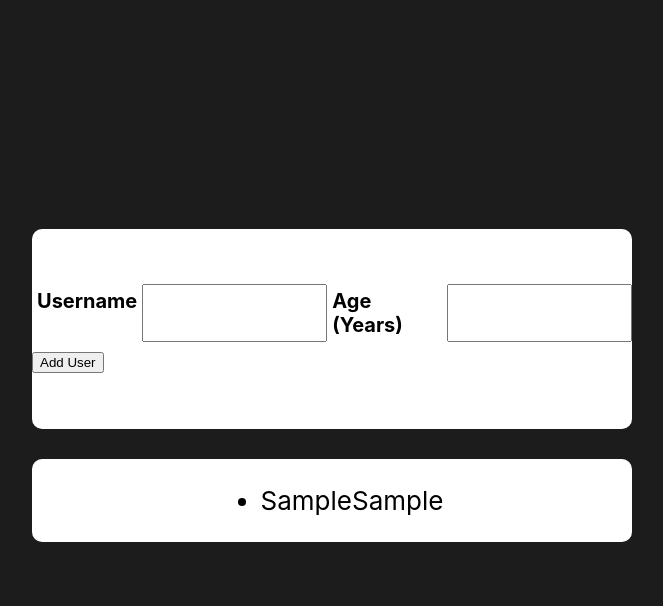
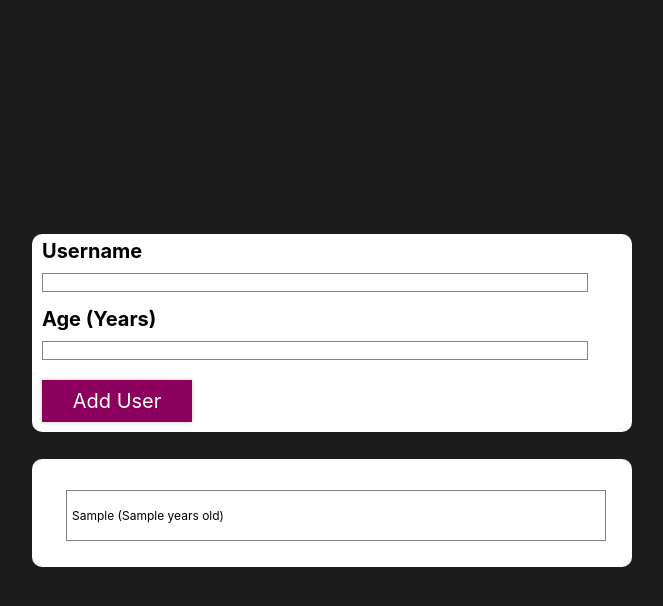
Before and after one commit to tomyang11/user-entry-log, a React (Create React App) app: page / in a window 1280 px wide. Both pictures are taken after typing "Sample", "Sample" into the empty fields and a click on the button "Add User". Shown: the top 606 px of the page, without its empty margins (308-971 px from the left). Built offline with nearby package versions, Linux system fonts and the light colour scheme.

Commit message:
Finished with ugly style

```diff
--- a/src/App.module.css
+++ b/src/App.module.css
@@ -6,29 +6,17 @@
   align-items: center;
   justify-content: center;
   font-size: calc(10px + 2vmin);
-  color: white;
 }
 
 .Form {
-  background-color: white;
-  display: flex;
-  align-items: center;
-  justify-content: center;
-  flex-direction: column; /* Don't this does anything */
-  color: black;
   width: 600px;
   height: 200px;
-  border-radius: 10px;
 }
 
 .Output {
-  display: flex;
-  align-items: center;
-  justify-content: center;
   background-color: white;
-  color: black;
   border-radius: 10px;
-  margin: 30px;
+  margin-top: 25px;
   width: 600px;
 }
 
--- a/src/Components/UserEntryInput.css
+++ b/src/Components/UserEntryInput.css
@@ -1,10 +1,47 @@
 .form-control {
+    flex-direction: column;
+    background-color: white;
     display: flex;
+    align-items: left;
+    justify-content: center;
+    border-radius: 10px;
 }
 
 .form-control label {
     color: black;
     font-weight: 700;
     font-size: 20px;
-    margin: 5px;
+    margin-left: 10px;
+    margin-top: 5px;
 }
+
+.form-control input {
+    display: block;
+    width: 90%;
+    border: 1px solid rgb(138, 129, 129);
+    margin-bottom: 10px;
+    margin-top: 10px;
+    margin-left: 10px;
+}
+
+.form-control button {
+    font: inherit;
+    font-size: 20px;
+    padding: 0.5rem 1.5rem;
+    border: 1px solid #8b005d;
+    color: white;
+    background: #8b005d;
+    box-shadow: 0 0 4px rgba(0, 0, 0, 0.26);
+    cursor: pointer;
+    max-width: 150px;
+    max-height: 60px;
+    float: left;
+    margin: 10px;
+}
+
+.form-control button:hover,
+.button:active {
+    background: #ac0e77;
+    border-color: #ac0e77;
+    box-shadow: 0 0 8px rgba(0, 0, 0, 0.26);
+}
--- a/src/Components/UserEntryInput.js
+++ b/src/Components/UserEntryInput.js
@@ -44,8 +44,8 @@ function UserEntryForm(props) {
 				<input type="text" value={userName} onChange={inputNameHandler} />
 				<label>Age (Years)</label>
 				<input type="text" value={userAge} onChange={inputAgeHandler} />
+				<button type="submit">Add User</button>
 			</div>
-			<button type="submit">Add User</button>
 		</form>
 	);
 }
--- /dev/null
+++ b/src/Components/UserEntryItem.css
@@ -0,0 +1,7 @@
+.item {
+    border: 1px solid grey;
+    padding: 5px;
+    margin-top: 5px;
+    font-size: 12px;
+    width: 100%;
+}
--- a/src/Components/UserEntryItem.js
+++ b/src/Components/UserEntryItem.js
@@ -1,7 +1,9 @@
 import React from 'react';
 
+import './UserEntryItem.css';
+
 function UserEntryItem(props) {
-    return <li>
+    return <li className='item'>
         {props.children}
     </li>
 }
--- /dev/null
+++ b/src/Components/UserEntryList.css
@@ -0,0 +1,10 @@
+.list {
+    list-style: none;
+    display: flex;
+    justify-content: center;
+    align-items: center;
+    justify-content: center;
+    flex-direction: column;
+    color: black;
+    max-width: 88%;
+}
--- a/src/Components/UserEntryList.js
+++ b/src/Components/UserEntryList.js
@@ -1,16 +1,16 @@
 import React from "react";
 
 import UserEntryItem from "./UserEntryItem";
+import './UserEntryList.css';
 
 function EntryUserList(props) {
 	let usersList = props.listedUsers.map((user) => (
 		<UserEntryItem key={Math.random().toString()}>
-			{user.name}
-			{user.age}
+			<p>{user.name} ({user.age} years old)</p>
 		</UserEntryItem>
 	));
 
-	return <ul>{usersList}</ul>;
+	return <ul className='list'>{usersList}</ul>;
 }
 
 export default EntryUserList;
```
